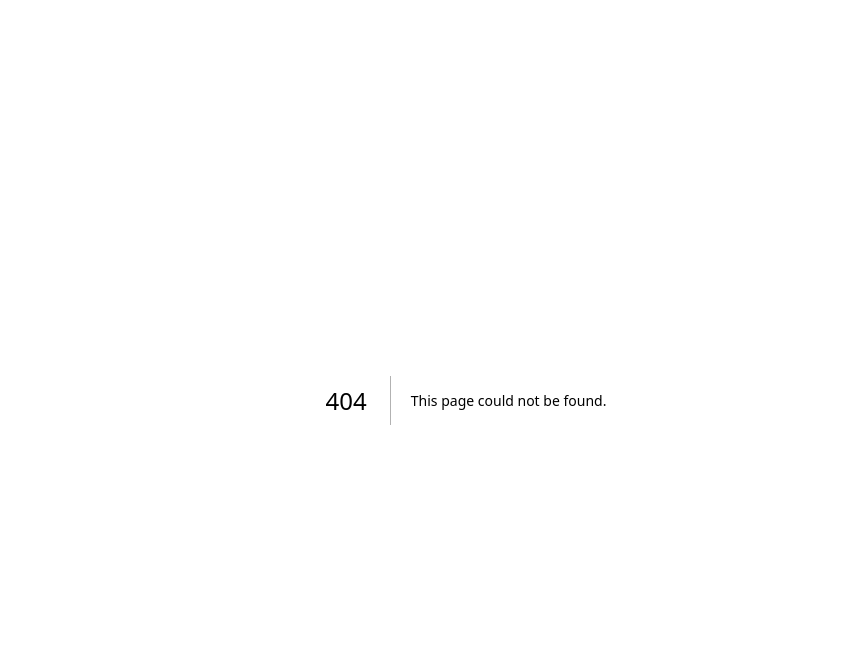
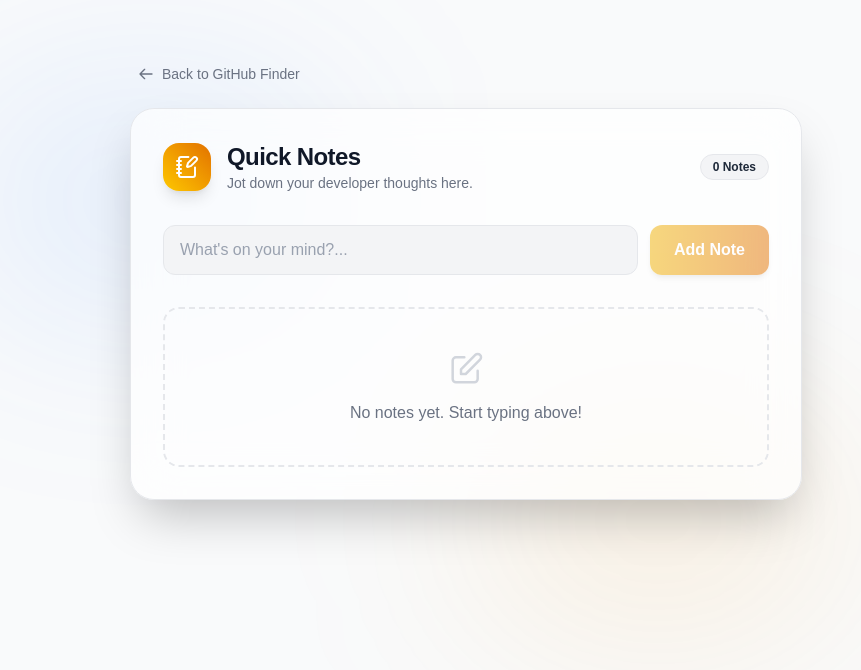
Before and after one commit to Rohitgholap222/github-user-finder, a Next.js app: page /notes in a window 1280 px wide. Before the commit this address had no page. Shown: the top 670 px of the page, without its empty margins (174-1035 px from the left). Built offline with nearby package versions, Linux system fonts and the light colour scheme.

Commit message:
implement local storage-based notes page and update home search interface

```diff
--- /dev/null
+++ b/app/notes/page.jsx
@@ -0,0 +1,127 @@
+"use client";
+import { useState, useEffect } from "react";
+import Link from "next/link";
+
+export default function NotesPage() {
+  const [notes, setNotes] = useState([]);
+  const [inputText, setInputText] = useState("");
+  const [isMounted, setIsMounted] = useState(false);
+
+  // Load notes from localStorage on first render
+  useEffect(() => {
+    setIsMounted(true);
+    const savedNotes = localStorage.getItem("github-finder-notes");
+    if (savedNotes) {
+      try {
+        setNotes(JSON.parse(savedNotes));
+      } catch (e) {
+        console.error("Failed to parse notes");
+      }
+    }
+  }, []);
+
+  // Save notes to localStorage whenever they change
+  useEffect(() => {
+    if (isMounted) {
+      localStorage.setItem("github-finder-notes", JSON.stringify(notes));
+    }
+  }, [notes, isMounted]);
+
+  const addNote = (e) => {
+    e.preventDefault();
+    if (inputText.trim() === "") return;
+
+    const newNote = {
+      id: crypto.randomUUID(),
+      text: inputText.trim(),
+      date: new Date().toLocaleDateString()
+    };
+
+    setNotes([newNote, ...notes]);
+    setInputText("");
+  };
+
+  const deleteNote = (id) => {
+    setNotes(notes.filter(note => note.id !== id));
+  };
+
+  // Prevent hydration mismatch by returning null or a skeleton before mount
+  if (!isMounted) return null;
+
+  return (
+    <div className="min-h-screen bg-gray-50 dark:bg-zinc-950 p-4 sm:p-8 flex flex-col items-center">
+      <div className="absolute inset-0 z-0 overflow-hidden pointer-events-none">
+        <div className="absolute top-[10%] left-[10%] w-[30%] h-[30%] rounded-full bg-blue-500/10 blur-[100px]" />
+        <div className="absolute bottom-[20%] right-[20%] w-[30%] h-[30%] rounded-full bg-amber-500/10 blur-[100px]" />
+      </div>
+
+      <div className="relative z-10 w-full max-w-2xl mt-8">
+        <Link href="/" className="inline-flex items-center text-sm font-medium text-gray-500 dark:text-zinc-400 hover:text-gray-900 dark:hover:text-white transition-colors mb-6 ml-2">
+          <svg className="w-4 h-4 mr-2" fill="none" viewBox="0 0 24 24" stroke="currentColor" strokeWidth="2"><path strokeLinecap="round" strokeLinejoin="round" d="M10 19l-7-7m0 0l7-7m-7 7h18"/></svg>
+          Back to GitHub Finder
+        </Link>
+
+        <div className="w-full bg-white/70 dark:bg-zinc-900/70 backdrop-blur-xl border border-gray-200 dark:border-zinc-800 p-6 sm:p-8 rounded-3xl shadow-2xl flex flex-col">
+          <div className="flex items-center mb-8">
+            <div className="w-12 h-12 bg-linear-to-tr from-yellow-400 to-amber-600 rounded-2xl flex items-center justify-center shadow-lg mr-4 text-white">
+              <svg xmlns="http://www.w3.org/2000/svg" width="24" height="24" viewBox="0 0 24 24" fill="none" stroke="currentColor" strokeWidth="2" strokeLinecap="round" strokeLinejoin="round"><path d="M13.4 2H6a2 2 0 0 0-2 2v16a2 2 0 0 0 2 2h12a2 2 0 0 0 2-2v-7.4"/><path d="M2 6h4"/><path d="M2 10h4"/><path d="M2 14h4"/><path d="M2 18h4"/><path d="M21.378 5.626a1 1 0 1 0-3.004-3.004l-5.01 5.012a2 2 0 0 0-.506.854l-.837 2.87a.5.5 0 0 0 .62.62l2.87-.837a2 2 0 0 0 .854-.506z"/></svg>
+            </div>
+            <div>
+              <h1 className="text-2xl font-extrabold text-gray-900 dark:text-white tracking-tight">Quick Notes</h1>
+              <p className="text-sm text-gray-500 dark:text-zinc-400">Jot down your developer thoughts here.</p>
+            </div>
+            <div className="ml-auto bg-gray-100 dark:bg-zinc-800 text-gray-800 dark:text-zinc-200 text-xs font-bold px-3 py-1 rounded-full border border-gray-200 dark:border-zinc-700">
+              {notes.length} Notes
+            </div>
+          </div>
+
+          <form onSubmit={addNote} className="flex flex-col sm:flex-row gap-3 mb-8">
+            <input
+              type="text"
+              placeholder="What's on your mind?..."
+              value={inputText}
+              onChange={(e) => setInputText(e.target.value)}
+              className="flex-1 bg-gray-100 dark:bg-zinc-950/50 border border-gray-200 dark:border-zinc-800 text-gray-900 dark:text-white rounded-xl py-3 px-4 focus:outline-none focus:ring-2 focus:ring-amber-500 transition-all placeholder:text-gray-400"
+            />
+            <button
+              type="submit"
+              disabled={!inputText.trim()}
+              className="bg-linear-to-r from-yellow-500 to-amber-600 hover:from-yellow-400 hover:to-amber-500 disabled:opacity-50 disabled:cursor-not-allowed text-white font-semibold py-3 px-6 rounded-xl shadow-md transition-transform hover:scale-[1.02] active:scale-[0.98] whitespace-nowrap"
+            >
+              Add Note
+            </button>
+          </form>
+
+          <div className="flex flex-col gap-4">
+            {notes.length === 0 ? (
+              <div className="text-center py-10 border-2 border-dashed border-gray-200 dark:border-zinc-800 rounded-2xl">
+                <svg className="w-10 h-10 mx-auto text-gray-300 dark:text-zinc-600 mb-3" fill="none" viewBox="0 0 24 24" stroke="currentColor" strokeWidth="1.5"><path strokeLinecap="round" strokeLinejoin="round" d="M11 5H6a2 2 0 00-2 2v11a2 2 0 002 2h11a2 2 0 002-2v-5m-1.414-9.414a2 2 0 112.828 2.828L11.828 15H9v-2.828l8.586-8.586z"/></svg>
+                <p className="text-gray-500 dark:text-zinc-400 font-medium">No notes yet. Start typing above!</p>
+              </div>
+            ) : (
+              notes.map((note) => (
+                <div key={note.id} className="group relative bg-gray-50 dark:bg-zinc-950/50 border border-gray-200 dark:border-zinc-800 rounded-2xl p-5 hover:border-amber-500/50 dark:hover:border-amber-500/50 transition-colors shadow-sm text-left flex justify-between items-start gap-4">
+                  <div className="flex-1 min-w-0">
+                    <p className="text-gray-800 dark:text-gray-200 text-base leading-relaxed wrap-break-word whitespace-pre-wrap">
+                      {note.text}
+                    </p>
+                    <span className="inline-block mt-3 text-xs font-semibold text-gray-400 dark:text-zinc-500">
+                      {note.date}
+                    </span>
+                  </div>
+                  <button
+                    onClick={() => deleteNote(note.id)}
+                    className="shrink-0 w-8 h-8 flex items-center justify-center rounded-full bg-red-100 dark:bg-red-900/30 text-red-500 hover:bg-red-500 hover:text-white transition-colors border border-transparent hover:border-red-600"
+                    aria-label="Delete note"
+                  >
+                    <svg className="w-4 h-4" fill="none" viewBox="0 0 24 24" stroke="currentColor" strokeWidth="2"><path strokeLinecap="round" strokeLinejoin="round" d="M19 7l-.867 12.142A2 2 0 0116.138 21H7.862a2 2 0 01-1.995-1.858L5 7m5 4v6m4-6v6m1-10V4a1 1 0 00-1-1h-4a1 1 0 00-1 1v3M4 7h16"/></svg>
+                  </button>
+                </div>
+              ))
+            )}
+          </div>
+        </div>
+      </div>
+    </div>
+  );
+}
--- a/app/page.jsx
+++ b/app/page.jsx
@@ -57,14 +57,24 @@ export default function Home() {
           </button>
         </form>
 
-        <div className="mt-6 border-t border-gray-200 dark:border-zinc-800 pt-6 text-center">
+        <div className="mt-6 border-t border-gray-200 dark:border-zinc-800 pt-6 text-center text-sm font-medium">
+          <div className="flex flex-col gap-4 items-center">
             <Link
               href="/calculator"
-            className="inline-flex items-center justify-center text-sm font-medium text-gray-500 dark:text-zinc-400 hover:text-blue-600 dark:hover:text-blue-400 transition-colors"
+              className="inline-flex items-center justify-center text-gray-500 dark:text-zinc-400 hover:text-blue-600 dark:hover:text-blue-400 transition-colors"
             >
               <svg className="w-4 h-4 mr-2" fill="none" viewBox="0 0 24 24" stroke="currentColor" strokeWidth="2"><rect x="4" y="2" width="16" height="20" rx="2" ry="2"/><line x1="8" y1="6" x2="16" y2="6"/><line x1="8" y1="10" x2="8.01" y2="10"/><line x1="12" y1="10" x2="12.01" y2="10"/><line x1="16" y1="10" x2="16.01" y2="10"/><line x1="8" y1="14" x2="8.01" y2="14"/><line x1="12" y1="14" x2="12.01" y2="14"/><line x1="16" y1="14" x2="16.01" y2="14"/><line x1="8" y1="18" x2="8.01" y2="18"/><line x1="12" y1="18" x2="12.01" y2="18"/><line x1="16" y1="18" x2="16.01" y2="18"/></svg>
               Need to crunch some numbers? Open Calculator
             </Link>
+
+            <Link
+              href="/notes"
+              className="inline-flex items-center justify-center text-gray-500 dark:text-zinc-400 hover:text-amber-600 dark:hover:text-amber-400 transition-colors"
+            >
+              <svg className="w-4 h-4 mr-2" xmlns="http://www.w3.org/2000/svg" width="24" height="24" viewBox="0 0 24 24" fill="none" stroke="currentColor" strokeWidth="2" strokeLinecap="round" strokeLinejoin="round"><path d="M13.4 2H6a2 2 0 0 0-2 2v16a2 2 0 0 0 2 2h12a2 2 0 0 0 2-2v-7.4"/><path d="M2 6h4"/><path d="M2 10h4"/><path d="M2 14h4"/><path d="M2 18h4"/><path d="M21.378 5.626a1 1 0 1 0-3.004-3.004l-5.01 5.012a2 2 0 0 0-.506.854l-.837 2.87a.5.5 0 0 0 .62.62l2.87-.837a2 2 0 0 0 .854-.506z"/></svg>
+              Take some Developer Notes
+            </Link>
+          </div>
         </div>
       </div>
     </div>
```
Lines whose indentation alone changed are shown as unchanged.
